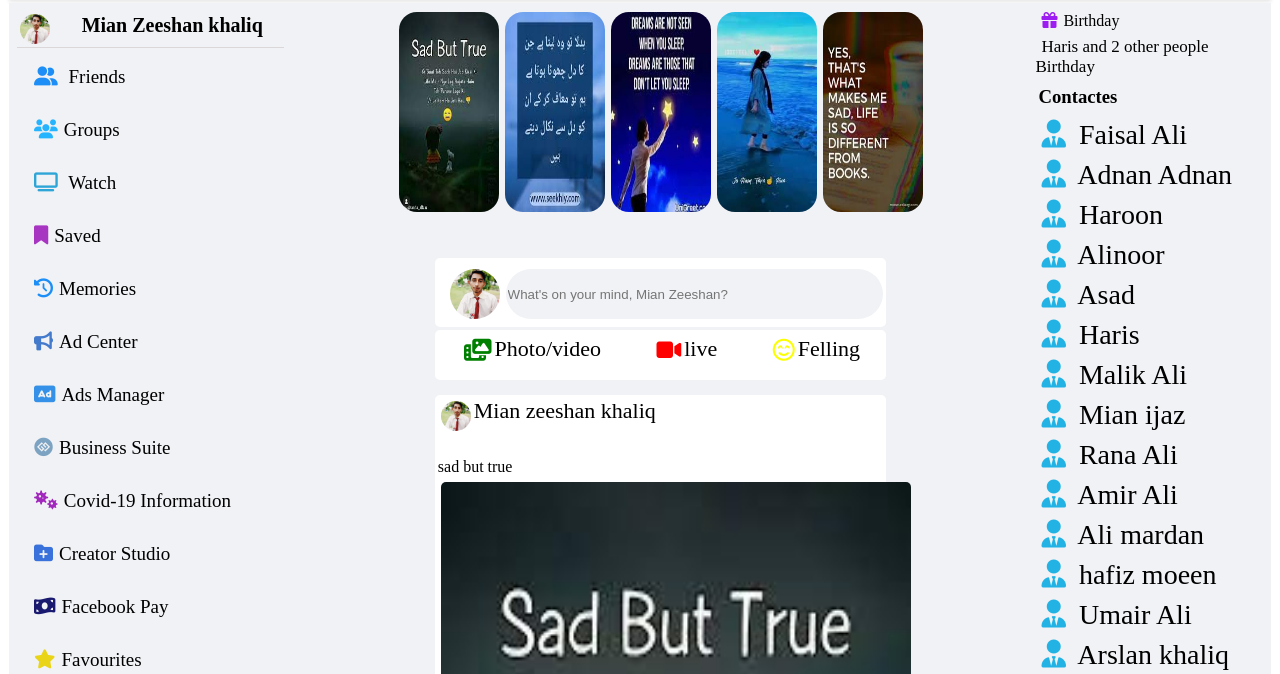
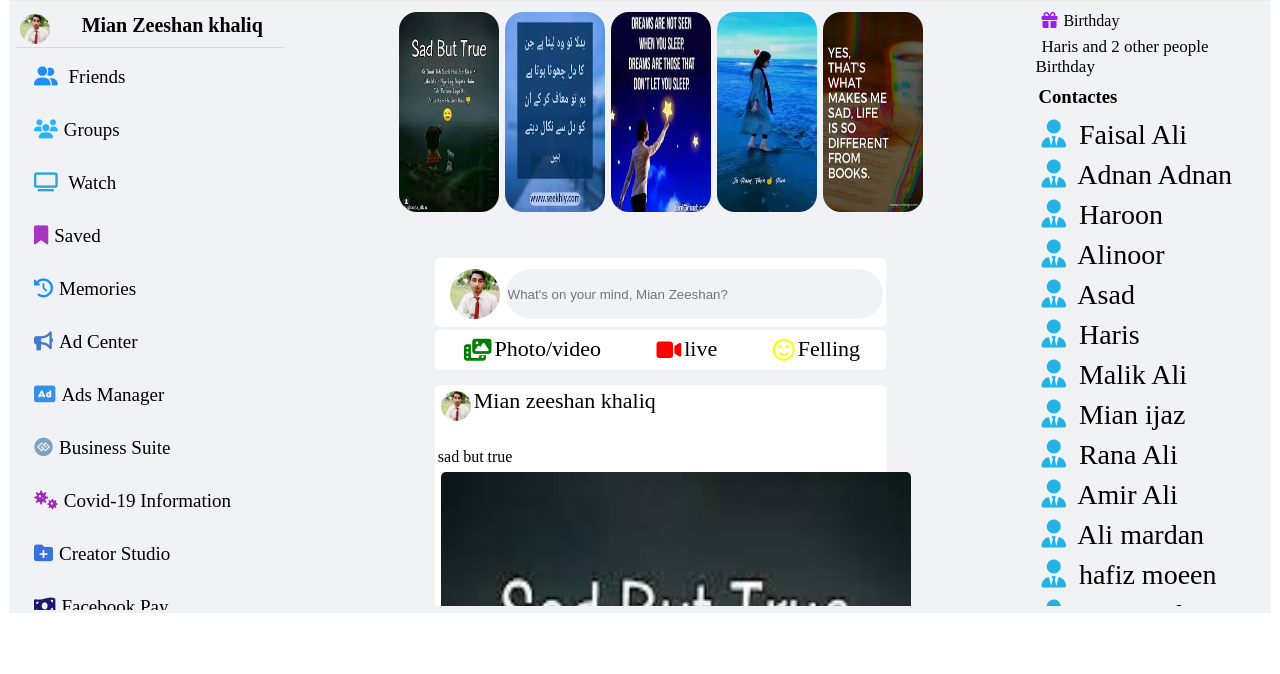
Before and after one commit to Zeeshankhaliq219/Facebook-UI-ASSIGNMENT, a plain HTML site: page index.html in a window 1280 px wide. Shown: the part 92-766 px from the top of the page. Drawn offline with Linux system fonts and the light colour scheme; a web font is replaced by a local one.

Commit message:
FIX-SCROLL-PROBLEM

```diff
--- a/style.css
+++ b/style.css
@@ -25,8 +25,6 @@
     align-content: center;
     margin-top: 18px;
     background-color: transparent;
-
-    z-index: -100;
 }
 
 .left_header span a i {
@@ -128,6 +126,7 @@
     flex-direction: column;
     overflow: scroll;
     width: 22%;
+    height: 600px;
     position: sticky;
     top: 80px;
     font-size: 19px;
@@ -147,6 +146,7 @@
     flex-direction: column;
     overflow: scroll;
     width: 59%;
+    height: 600px;
 }
 #imgcenter{
     display: flex;
@@ -231,6 +231,7 @@
     flex-direction: column;
     overflow: scroll;
     width: 19%;
+    height: 600px;
     float: right;
     position: sticky;
     top: 80px;
```
